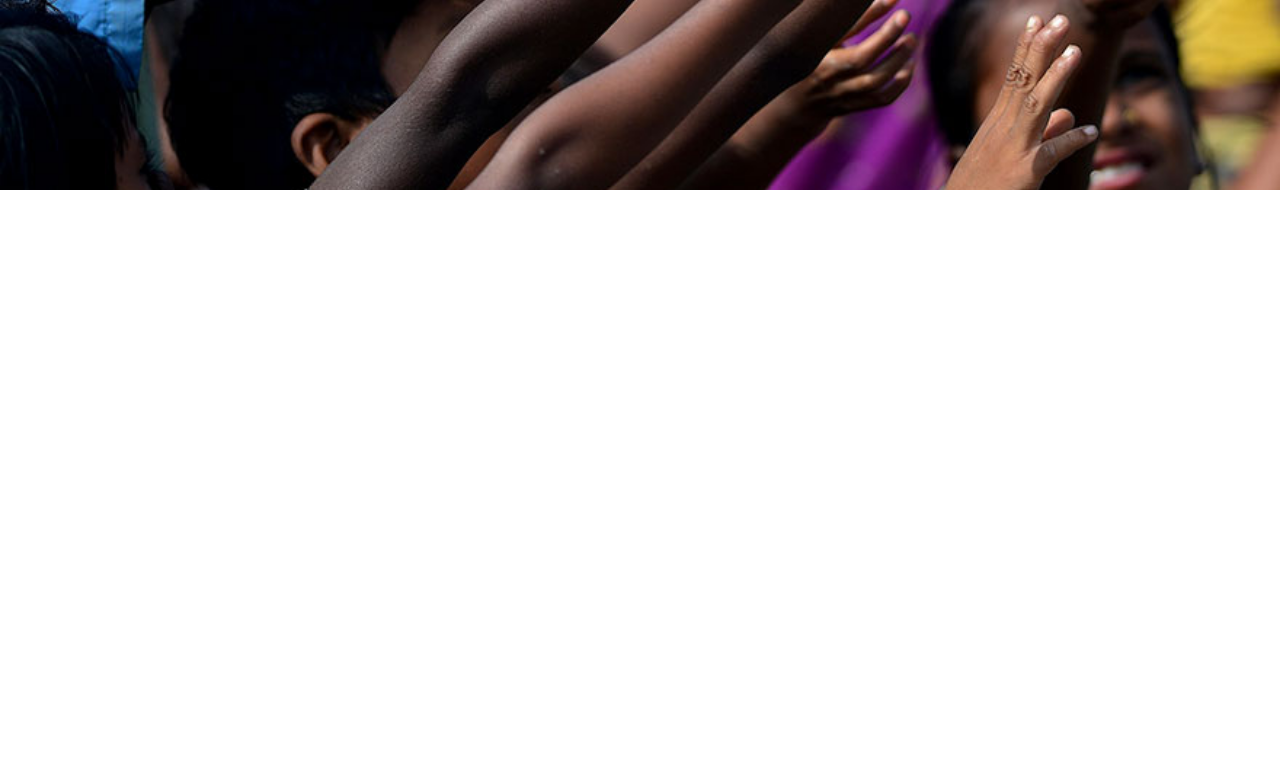
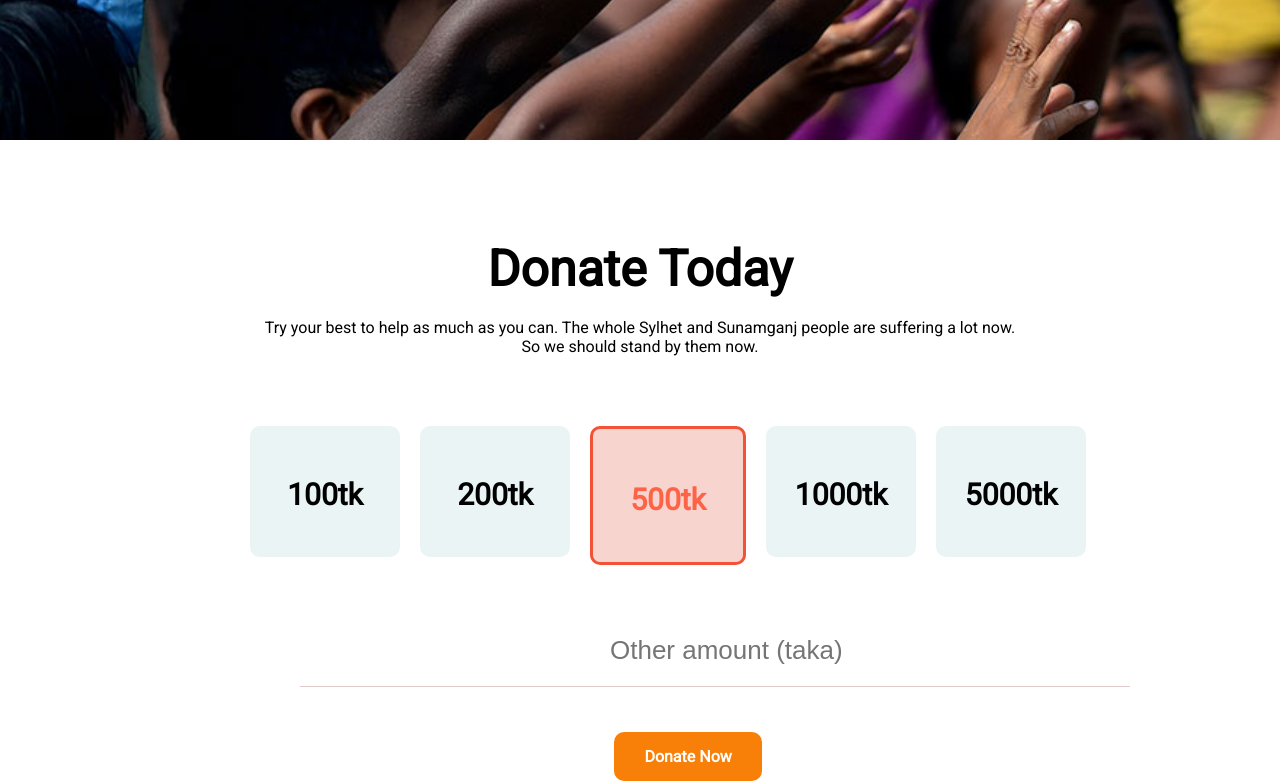
Before and after one commit to sayeedhossain2/portfolio-website, a plain HTML site: page index.html in a window 1280 px wide. Shown: the part 460-1241 px from the top of the page. Before the commit the page ends 800 px from the top, so only its background shows below. Drawn offline with Linux system fonts and the light colour scheme.

Commit message:
2nd banner done

```diff
--- a/index.html
+++ b/index.html
@@ -17,7 +17,7 @@
     <section>
       <div class="heading-desc">
         <h1>
-          Let's Help Those Who Are <br />
+          Let's <span>Help</span> Those Who Are <br />
           More In Need
         </h1>
         <p>
@@ -29,5 +29,39 @@
         <a class="link-button" target="_blank" href="">Donate Now</a>
       </div>
     </section>
+
+    <section>
+      <div>
+        <div class="donate-desc">
+          <h1>Donate Today</h1>
+          <p>
+            Try your best to help as much as you can. The whole Sylhet and
+            Sunamganj people are suffering a lot now. <br />
+            So we should stand by them now.
+          </p>
+        </div>
+        <div class="donate-amount">
+          <div>
+            <h1 class="amount">100tk</h1>
+          </div>
+          <div>
+            <h1 class="amount">200tk</h1>
+          </div>
+          <div>
+            <h1 class="amount-500">500tk</h1>
+          </div>
+          <div>
+            <h1 class="amount">1000tk</h1>
+          </div>
+          <div>
+            <h1 class="amount">5000tk</h1>
+          </div>
+        </div>
+
+        <input placeholder="Other amount (taka)" type="text" />
+        <br />
+        <a class="link-button-donate" target="_blank" href="">Donate Now</a>
+      </div>
+    </section>
   </body>
 </html>
--- a/style.css
+++ b/style.css
@@ -12,7 +12,10 @@ body {
   text-align: center;
   background-position: center;
   background-size: cover;
-  height: 650px;
+  height: 600px;
+}
+.heading-desc span {
+  color: rgb(77, 255, 0);
 }
 
 .heading-desc h1 {
@@ -35,3 +38,69 @@ body {
   font-weight: bold;
   border-radius: 10px;
 }
+
+.donate-desc {
+  text-align: center;
+  margin-top: 100px;
+}
+
+.donate-desc h1 {
+  font-size: 50px;
+  margin-bottom: 20px;
+}
+
+.donate-desc p {
+  margin-bottom: 70px;
+}
+
+.donate-amount {
+  display: flex;
+  margin-left: 250px;
+}
+
+.amount {
+  width: 150px;
+  height: 80px;
+  font-size: 30px;
+  background-color: rgb(234, 244, 244);
+  margin-right: 20px;
+  text-align: center;
+  padding-top: 30%;
+  border-radius: 10px;
+}
+
+.amount-500 {
+  border: 3px solid rgb(244, 82, 54);
+  color: tomato;
+  background-color: rgb(248, 212, 206);
+
+  width: 150px;
+  height: 80px;
+  font-size: 30px;
+  margin-right: 20px;
+  text-align: center;
+  padding-top: 30%;
+  border-radius: 10px;
+}
+
+input {
+  width: 500px;
+  margin-left: 300px;
+  margin-top: 50px;
+  margin-bottom: 60px;
+  border: none;
+  border-bottom: 1px solid rgb(225, 202, 202);
+  padding: 20px;
+  font-size: 26px;
+  padding-left: 310px;
+}
+
+.link-button-donate {
+  text-decoration: none;
+  background-color: rgb(249, 128, 8);
+  padding: 15px 30px;
+  color: white;
+  font-weight: bold;
+  border-radius: 10px;
+  margin-left: 48%;
+}
```
